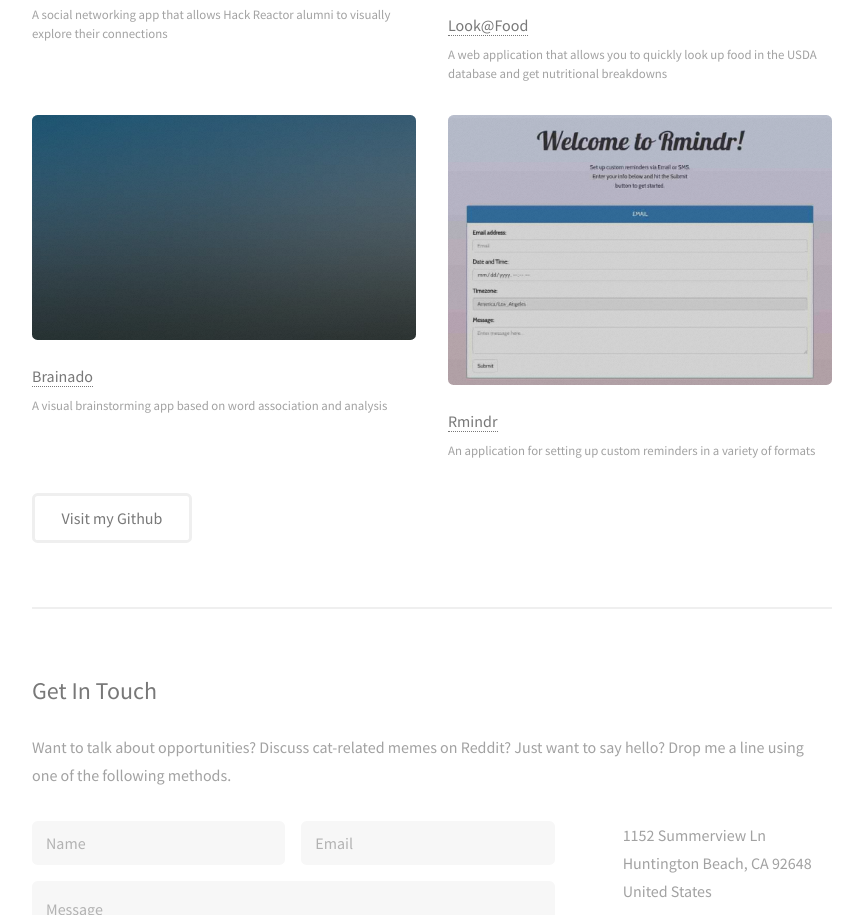
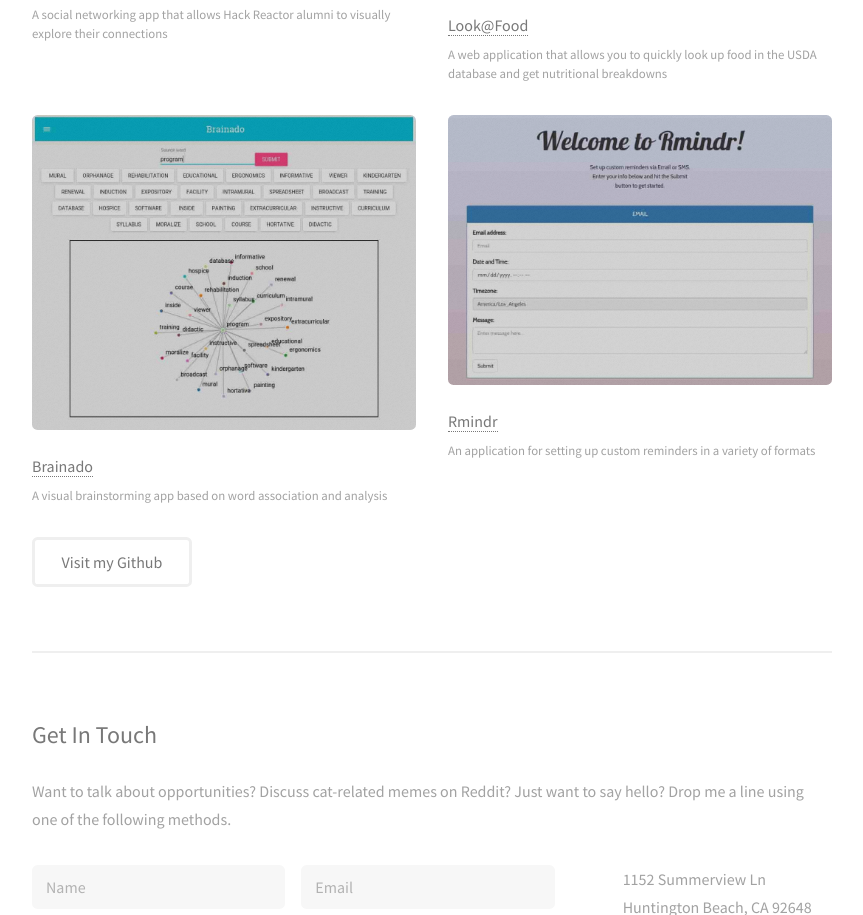
Before and after one commit to dougshamoo/me, a website: page public/index.html in a window 1280 px wide. Shown: the part 1187-2102 px from the top of the page, without its empty margins (400-1263 px from the left). Drawn offline with Linux system fonts and the light colour scheme.

Commit message:
Add project screenshots

```diff
--- a/public/index.html
+++ b/public/index.html
@@ -20,7 +20,7 @@
 				<a href="#" class="image avatar"><img src="images/avatar.jpg" alt="" /></a>
 				<h1>
 					<strong>Doug Shamoo</strong>
-					<br />
+					<br style="display:block"/>
 					Software Engineer
 				</h1>
 			</header>
@@ -64,7 +64,7 @@
 								<p>A web application that allows you to quickly look up food in the USDA database and get nutritional breakdowns</p>
 							</article>
 							<article class="6u 12u$(xsmall) work-item">
-								<a href="images/fulls/05.jpg" class="image fit thumb"><img src="images/thumbs/05.jpg" alt="" /></a>
+								<a href="images/fulls/brainado-min.jpg" class="image fit thumb"><img src="images/thumbs/brainado-min.jpg" alt="" /></a>
 								<h3><a href="http://brainado.herokuapp.com">Brainado</a></h3>
 								<p>A visual brainstorming app based on word association and analysis</p>
 							</article>
```
Also changed, not shown: public/images/fulls/brainado-min.jpg (added), public/images/thumbs/brainado-min.jpg (added).
